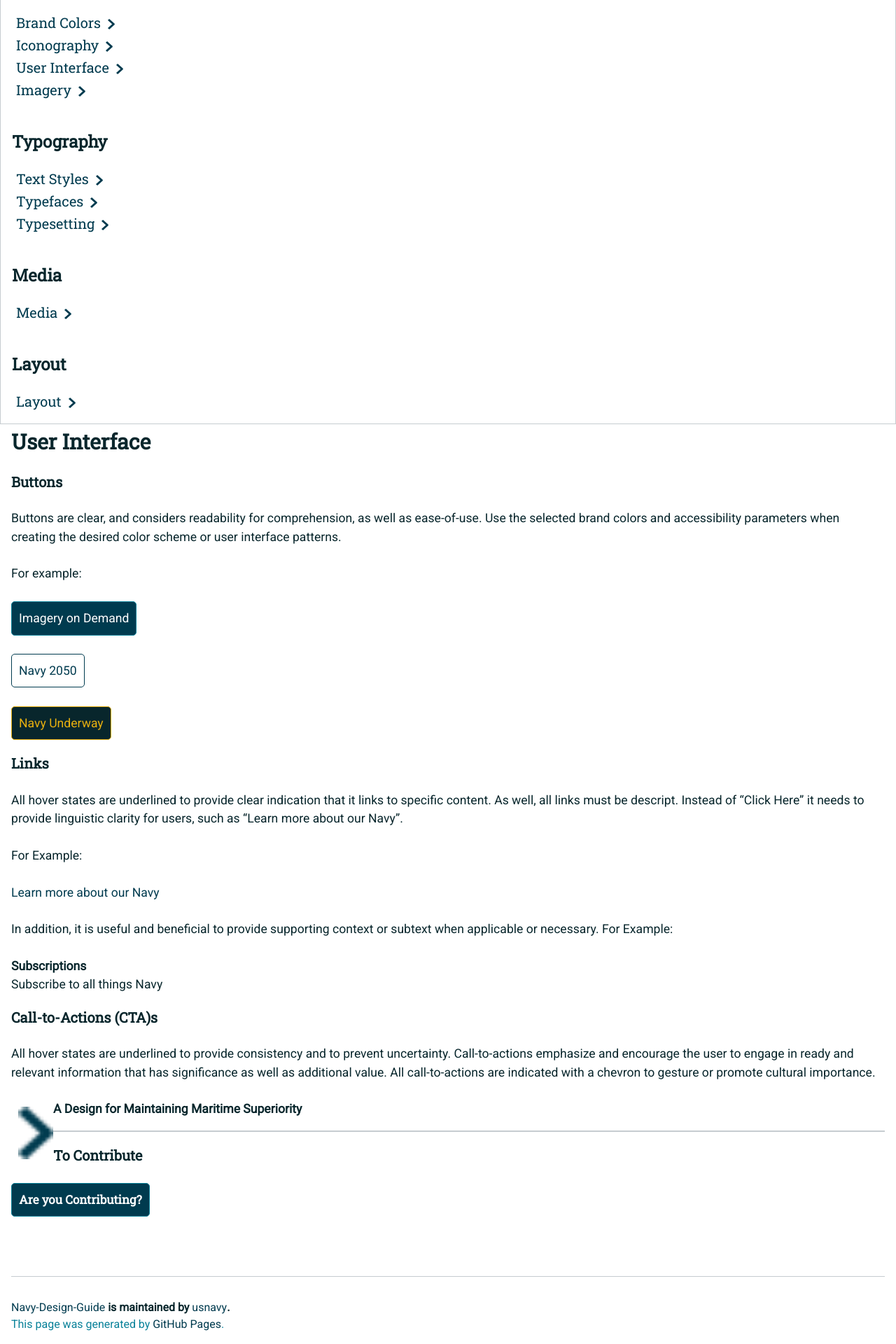
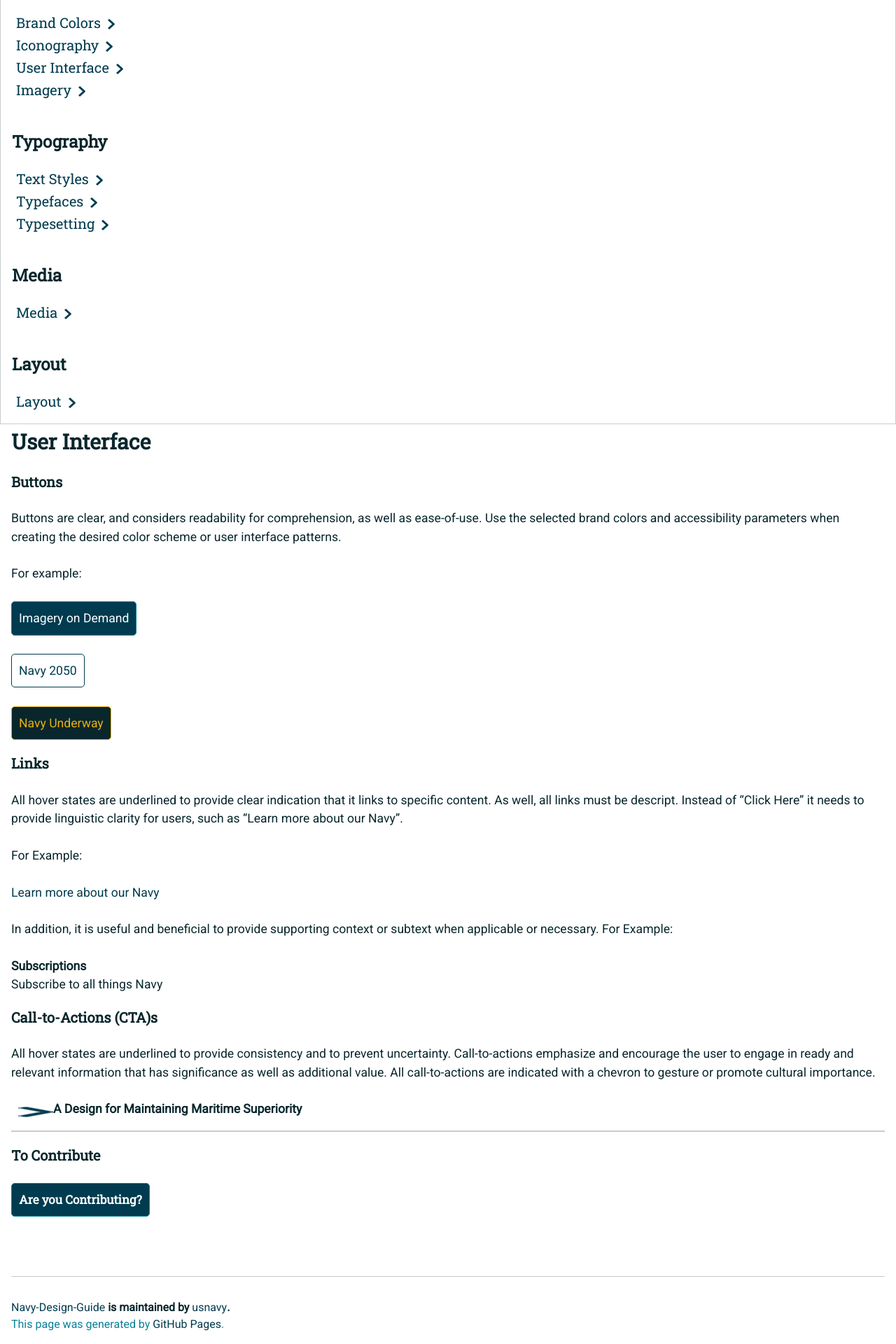
Before and after one commit to usnavy/Navy-Design-Guide, a Jekyll site: the page built from ui-elements.md, in a window 1280 px wide. Shown: the part 1053-2973 px from the top of the page at 70% size. Built offline with Jekyll 4.4.1, drawn with Linux system fonts in a browser that asks for light colours; nearby versions of some CDN libraries; our own code applies the rules of GitHub Pages for plain Markdown files.

Commit message:
Update jekyll-design.scss

```diff
--- a/_sass/jekyll-design.scss
+++ b/_sass/jekyll-design.scss
@@ -621,6 +621,12 @@ a {
 
 .link-example {
     color: #08262C;
+    float: left;
+}
+
+.link-example > img {
+    height: 15px;
+    float: left;
 }
 
 .button-example {
```
